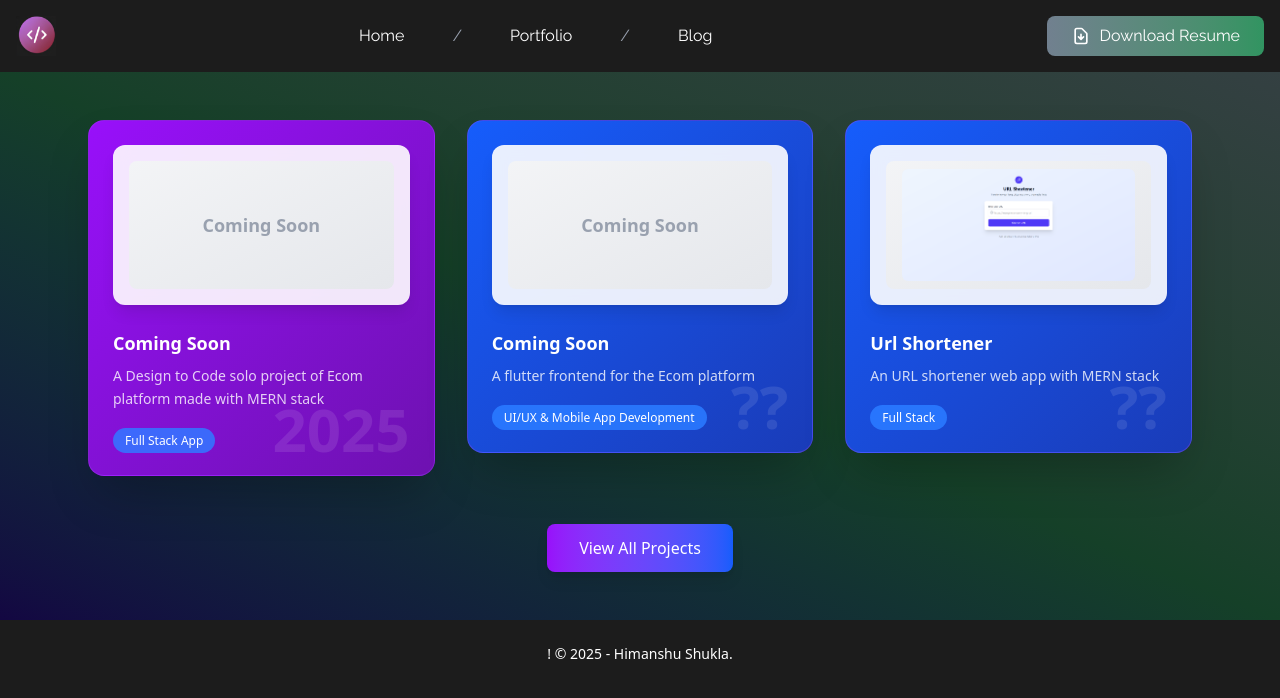
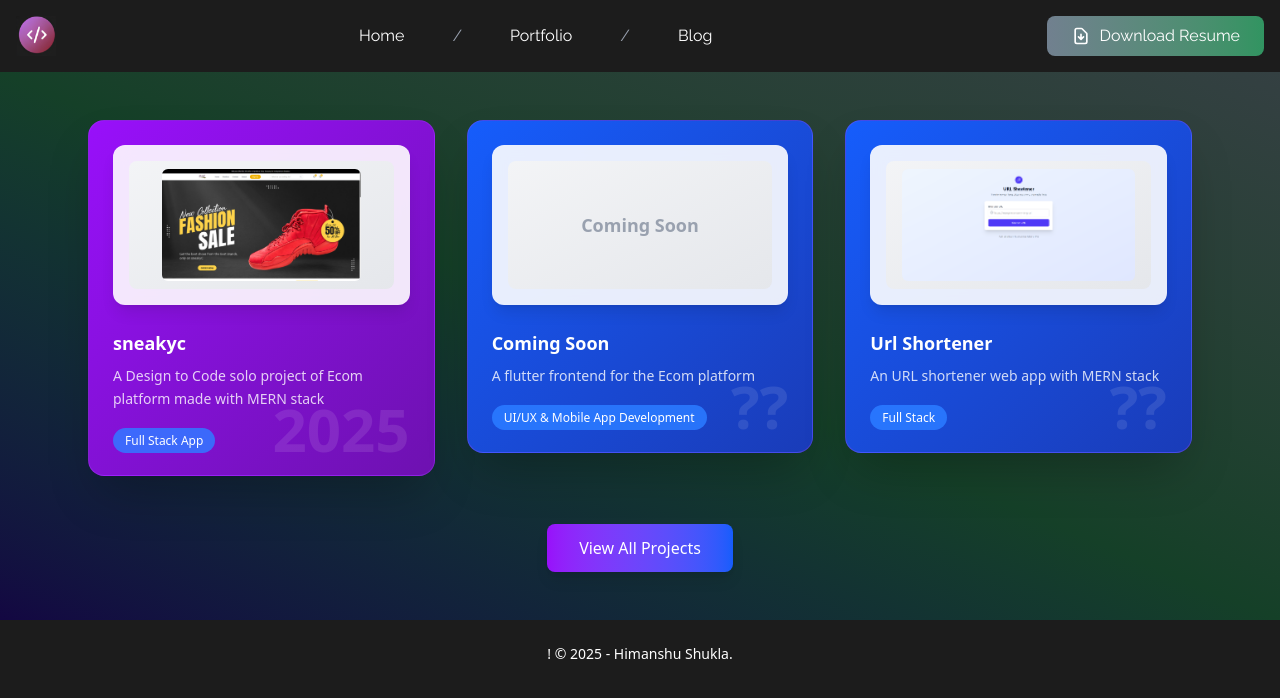
Before and after one commit to h-shukla/h-shukla.github.io, a React (Vite) app: page /portfolio in a window 1280 px wide. Shown: the top 698 px of the page. Built offline with nearby package versions, Linux system fonts and the light colour scheme.

Commit message:
updated portfolio proj

```diff
--- a/src/pages/Portfolio.tsx
+++ b/src/pages/Portfolio.tsx
@@ -17,14 +17,14 @@ const Portfolio: React.FC = () => {
     const projects: ProjectCard[] = [
         {
             id: 1,
-            title: "Coming Soon",
+            title: "sneakyc",
             description:
                 "A Design to Code solo project of Ecom platform made with MERN stack",
             category: "Full Stack App",
             year: "2025",
-            image: "/api/placeholder/300/200",
+            image: "/sneakyc.jpg",
             bgColor: "from-purple-600 to-purple-800",
-            link: "", // No link yet
+            link: "https://github.com/h-shukla/sneakyC",
         },
         {
             id: 2,
```
Also changed, not shown: public/sneakyc.jpg (added), 6 other files (tests, documents, lock files or other folders).
